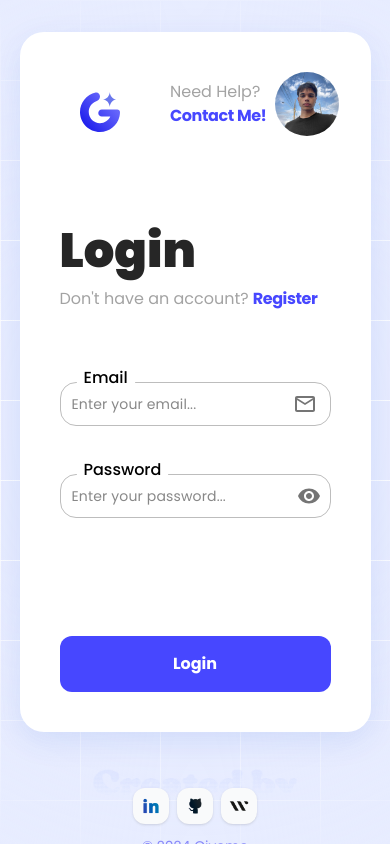
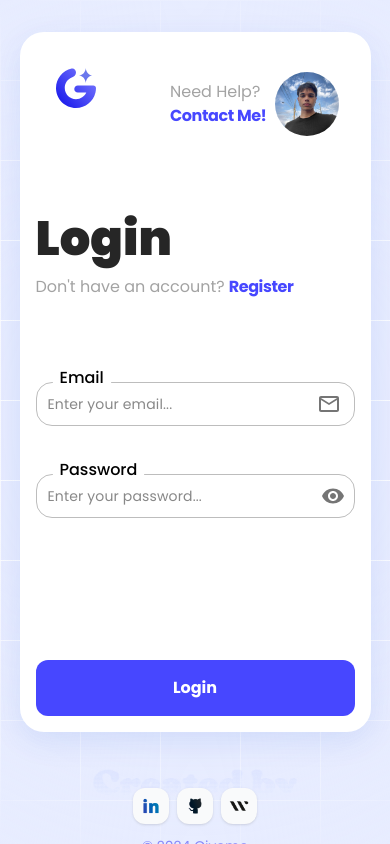
Before and after one commit to williamosilva/Giveme, a React (Vite) app: page / in a window 390 px wide. Built offline with nearby package versions, Linux system fonts and the light colour scheme; no server answers.

Commit message:
style: adjust padding in AuthPage, Login, and Register components for better layout

```diff
--- a/src/pages/authPage/AuthPage.tsx
+++ b/src/pages/authPage/AuthPage.tsx
@@ -74,7 +74,7 @@ export default function AuthPage() {
         );
       },
     });
-    console.log("registerData", registerData);
+    // console.log("registerData", registerData);
   };
 
   const {
--- a/src/pages/authPage/Login.tsx
+++ b/src/pages/authPage/Login.tsx
@@ -79,7 +79,7 @@ export default function Login({
   };
 
   return (
-    <section className="w-[100%] relative h-full grid grid-rows-4 grid-cols-1 items-start justify-between p-6  ">
+    <section className="w-[100%] relative h-full grid grid-rows-4 grid-cols-1 items-start justify-between p-0 sm:p-6  ">
       <div className=" w-20 h-20 rounded-xl items-center flex justify-center text-white font-medium">
         <img
           src={Logo}
--- a/src/pages/authPage/Register.tsx
+++ b/src/pages/authPage/Register.tsx
@@ -46,7 +46,7 @@ export default function Register({
   };
 
   return (
-    <section className="w-[100%] relative h-full grid grid-rows-4 grid-cols-1 items-start justify-between p-6">
+    <section className="w-[100%] relative h-full grid grid-rows-4 grid-cols-1 items-start justify-between p-0 sm:p-6">
       <div className="h-full flex items-start w-full">
         <div className=" w-20 h-20 rounded-xl items-center flex justify-center text-white font-medium">
           <img
```
